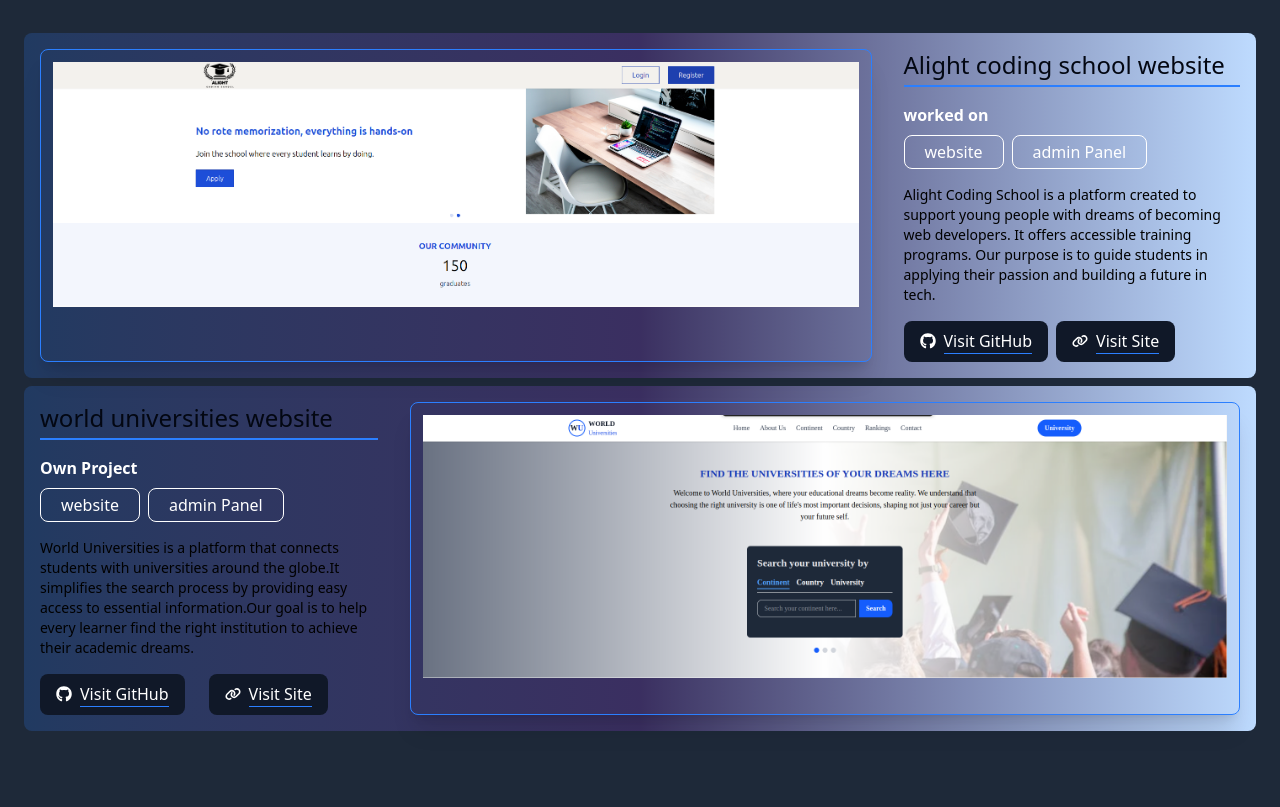
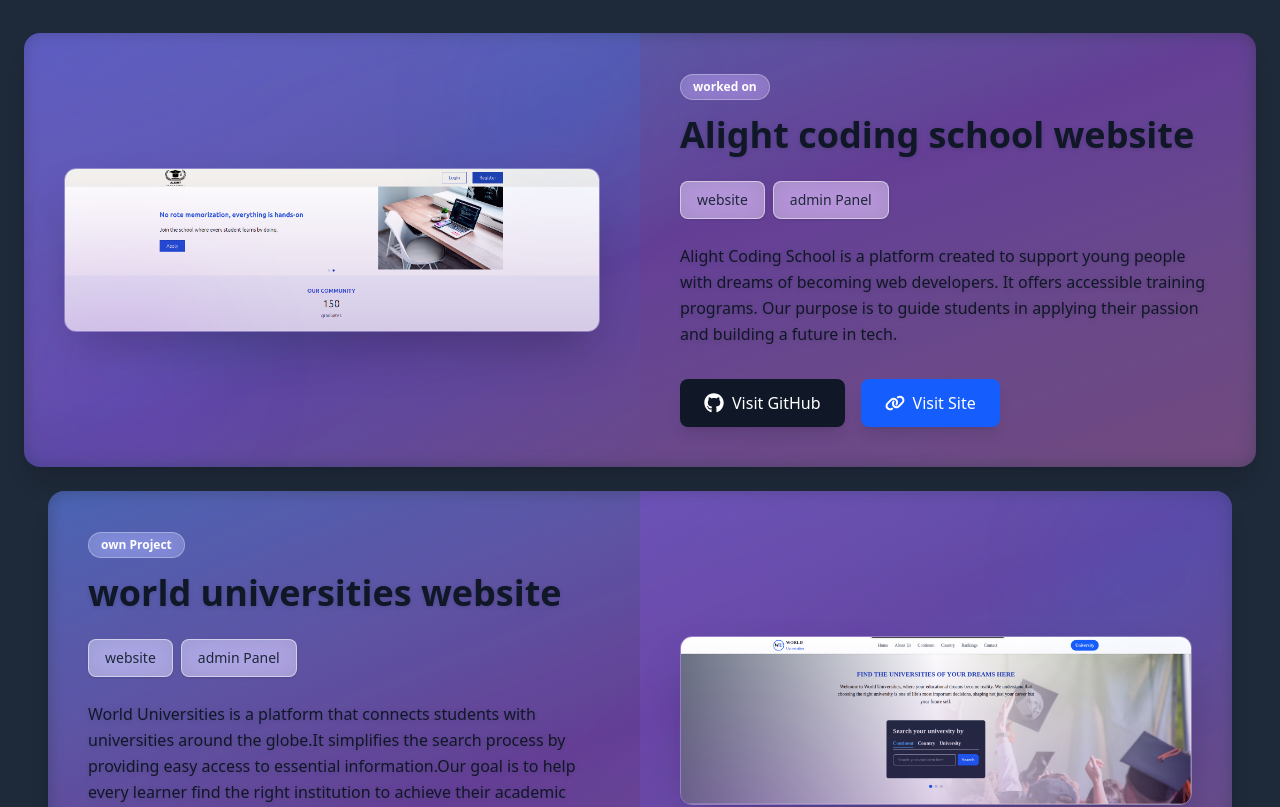
Before and after one commit to Freddy-bij/Personal_Portfolio, a React (Vite) app: page / in a window 1280 px wide. Shown: the part 3240-4047 px from the top of the page. Built offline with nearby package versions, Linux system fonts and the light colour scheme.

Commit message:
add update code

```diff
--- a/src/Components/ProjectsSect.jsx
+++ b/src/Components/ProjectsSect.jsx
@@ -5,7 +5,7 @@ import { FaGithub, FaLink } from "react-icons/fa6"
 import { Link } from "react-router"
 import { filsContent } from "../contents/apiContent"
 
-import { useContext } from "react"
+import { useContext, useState } from "react"
 import WorldProject from "./WorldProject"
 
 
@@ -37,6 +37,7 @@ const Projects=[
 
 const ProjectsSect = () => {
     const { isChange, setIsChange } = useContext(filsContent)
+      const [isHovered, setIsHovered] = useState(false);
   return (
     <div id="projects" className="max-w-7xl mx-auto px-6 ">
       <motion.div
@@ -59,57 +60,111 @@ const ProjectsSect = () => {
 
 
       {
+
         Projects.map((project) => (
-           <div className="  bg-gradient-to-r from-blue-500/20 via-purple-500/20  to-blue-200  lg:flex p-4 mb-2 rounded-lg gap-8">
-        <div className="border-blue-500 border shadow-xl p-3 rounded-lg">
+              <div
+                key={project.id}
+                className="relative rounded-2xl shadow-xl hover:shadow-2xl transition-all duration-300 overflow-hidden backdrop-blur-sm"
+                onMouseEnter={() => setIsHovered(true)}
+                onMouseLeave={() => setIsHovered(false)}
+              >
 
-          <div className="">
-            <img src={project.image} alt="alight1" className="h-full" />
-          </div>
+                <div className="absolute inset-0 bg-gradient-to-br from-blue-500/30 via-purple-500/25 to-pink-500/20"></div>
+                <div className="absolute inset-0 bg-gradient-to-tl from-blue-400/10 via-transparent to-purple-400/10"></div>
+
+
+                <div className="absolute inset-0 bg-white/5 backdrop-blur-sm"></div>
+
+                <div className="relative grid lg:grid-cols-2 gap-0">
+
+                  <div className="relative p-8 lg:p-10 flex items-center justify-center">
+
+                    <div className="absolute inset-0 bg-gradient-to-br from-purple-500/20 via-blue-500/15 to-transparent"></div>
+
+                    <div
+                      className={`
+                        relative rounded-xl overflow-hidden shadow-2xl border border-white/30
+                        transition-transform duration-500
+                        ${isHovered ? "scale-105 rotate-1" : "scale-100"}
+                      `}
+                    >
+                      <img
+                        src={project.image}
+                        alt={project.title}
+                        className="h-full"
+                      />
+
+                      <div className="absolute inset-0 bg-gradient-to-t from-purple-900/20 to-transparent"></div>
+                    </div>
+
+
+                    <div className="absolute top-4 right-4 w-32 h-32 bg-blue-500/30 rounded-full blur-3xl animate-pulse"></div>
+                    <div className="absolute bottom-4 left-4 w-40 h-40 bg-purple-500/30 rounded-full blur-3xl animate-pulse"></div>
+                  </div>
+                  <div className="p-8 lg:p-10 flex flex-col justify-between">
+                    <div>
+
+                      <div className="mb-6">
+                        <span className="inline-block px-3 py-1 text-xs font-semibold text-white bg-white/20 backdrop-blur-md rounded-full mb-3 border border-white/30">
+                          {project.subtitle}
+                        </span>
+                        <h2 className="text-3xl lg:text-4xl font-bold text-gray-900 mb-4 leading-tight drop-shadow-sm">
+                          {project.title}
+                        </h2>
+                      </div>
+
+
+                      <div className="flex flex-wrap gap-2 mb-6">
+                        {project.branchs.map((branch, index) => (
+                          <span
+                            key={index}
+                            className="px-4 py-2 text-sm font-medium text-gray-800 bg-white/40 backdrop-blur-md rounded-lg hover:bg-white/60 transition-all border border-white/50 shadow-sm"
+                          >
+                            {branch}
+                          </span>
+                        ))}
+                      </div>
+
+
+                      <p className="text-gray-900 font-medium leading-relaxed mb-8 drop-shadow-sm">
+                        {project.description}
+                      </p>
+                    </div>
+
+                    <div className="flex flex-wrap gap-4">
+                      {project.links.map((link, index) => (
+                        <a
+                          key={index}
+                          href={link.url}
+                          target="_blank"
+                          rel="noopener noreferrer"
+                          className={`
+                            flex items-center gap-2 px-6 py-3 rounded-lg font-medium
+                            transition-all duration-300 transform hover:scale-105 shadow-lg
+                            ${
+                              link.type === "github"
+                                ? "bg-gray-900 text-white hover:bg-gray-800"
+                                : "bg-blue-600 text-white hover:bg-blue-700"
+                            }
+                          `}
+                        >
+                          {link.type === "github" ? (
+                            <FaGithub className="text-xl" />
+                          ) : (
+                            <FaLink className="text-xl" />
+                          )}
+                          <span>{link.label}</span>
+                        </a>
+                      ))}
+                    </div>
+                  </div>
 
 
 
-        </div>
-
-        <div className="md:w-200">
-          <h2 className="text-2xl text-gray-950 border-b-blue-500 border-b-2  mt-4 pb-1 md:mt-0 mb-4 text-bold">{project.title}</h2>
-          <span className="text-white font-bold ">{project.subtitle}</span>
-
-
-          <div className="flex my-2 gap-2">
-            <div className="border rounded-lg px-5 py-1 gap-1  mb-3 sm:mb-0">{project.branchs[0]}</div>
-             <div className="border rounded-lg px-5 py-1 gap-1  mb-3 sm:mb-0">{project.branchs[1]}</div>
-
-          </div>
-
-
-
-          <div>
-            <p className="my-4 text-sm text-black font-medium">{project.description}</p>
-          </div>
-          <div className="flex  gap-2">
-
-            {project.links.map((link , index)=>(
-                 <div className={`flex ${isChange? " bg-gray-900" : "bg-gray-300"} px-4 py-2 rounded-lg items-center gap-2 sm:mb-0 mb-2`}>
-              <a
-                 key={index}
-                 href={link.url}
-                 target="_blank"
-                 rel="noopener noreferrer"
-                 className="flex items-center gap-2"
-              >
-              {link.type ==="github" ? <FaGithub/> : <FaLink/>}
-              <span className="border-b-blue-500 border-b hover:border-none hover:text-blue-500 ">{link.label}</span>
-              </a>
-            </div>
+                </div>
+              </div>
             ))}
 
-
-          </div>
-        </div>
-      </div>
-        ))
-      }
       <WorldProject/>
 
     </div>
--- a/src/Components/WorldProject.jsx
+++ b/src/Components/WorldProject.jsx
@@ -1,14 +1,13 @@
 
-import { FaGithub, FaLink } from "react-icons/fa6"
-import { filsContent } from "../contents/apiContent"
-import { useContext } from "react"
+import { FaGithub, FaLink } from "react-icons/fa6";
+import { useState } from "react";
 import univ1 from "../images/univ1.png"
 
 const Projects = [
    {
         "id": 2,
         "title": "world universities website",
-        "subtitle": "Own Project",
+        "subtitle": "own Project",
         "branchs": [
             "website",
             "admin Panel"
@@ -26,69 +25,119 @@ const Projects = [
                 "url": "https://world-universities.vercel.app/"
             }
         ],
-        "image":univ1
+        "image": univ1
     }
 ]
 
 const WorldProject = () => {
-      const { isChange, setIsChange } = useContext(filsContent)
+  const [isHovered, setIsHovered] = useState(false);
+
   return (
+    <div className="max-w-7xl mx-auto p-6">
+      {Projects.map((project) => (
+        <div
+          key={project.id}
+          className="relative rounded-2xl shadow-xl hover:shadow-2xl transition-all duration-300 overflow-hidden backdrop-blur-sm"
+          onMouseEnter={() => setIsHovered(true)}
+          onMouseLeave={() => setIsHovered(false)}
+        >
+
+          <div className="absolute inset-0 bg-gradient-to-br from-blue-500/30 via-purple-500/25 to-pink-500/20"></div>
+          <div className="absolute inset-0 bg-gradient-to-tl from-blue-400/10 via-transparent to-purple-400/10"></div>
+
+
+          <div className="absolute inset-0 bg-white/5 backdrop-blur-sm"></div>
+
+          <div className="relative grid lg:grid-cols-2 gap-0">
+
+            <div className="p-8 lg:p-10 flex flex-col justify-between">
               <div>
 
-         {
-                Projects.map((project) => (
-                   <div className="  bg-gradient-to-r from-blue-500/20 via-purple-500/20  to-blue-200   lg:flex p-4 mb-2 rounded-lg gap-8">
-                <div className="md:w-200">
-                  <h2 className="sm:text-2xl  text-gray-950 border-b-blue-500 border-b-2  mt-4 pb-1 md:mt-0 mb-4 text-bold">{project.title}</h2>
-                  <span className=" font-bold ">{project.subtitle}</span>
-
-
-                  <div className="flex my-2 gap-2">
-                    <div className="border rounded-lg px-5 py-1 gap-1  mb-3 sm:mb-0">{project.branchs[0]}</div>
-                     <div className="border rounded-lg px-5 py-1 gap-1  mb-3 sm:mb-0">{project.branchs[1]}</div>
-
+                <div className="mb-6">
+                  <span className="inline-block px-3 py-1 text-xs font-semibold text-white bg-white/20 backdrop-blur-md rounded-full mb-3 border border-white/30">
+                    {project.subtitle}
+                  </span>
+                  <h2 className="text-3xl lg:text-4xl font-bold text-gray-900 mb-4 leading-tight drop-shadow-sm">
+                    {project.title}
+                  </h2>
                 </div>
 
 
+                <div className="flex flex-wrap gap-2 mb-6">
+                  {project.branchs.map((branch, index) => (
+                    <span
+                      key={index}
+                      className="px-4 py-2 text-sm font-medium text-gray-800 bg-white/40 backdrop-blur-md rounded-lg hover:bg-white/60 transition-all border border-white/50 shadow-sm"
+                    >
+                      {branch}
+                    </span>
+                  ))}
+                </div>
 
-                  <div>
-                    <p className="my-4 text-sm text-black font-medium">{project.description}</p>
+
+                <p className="text-gray-900 font-medium leading-relaxed mb-8 drop-shadow-sm">
+                  {project.description}
+                </p>
               </div>
-                  <div className="flex  gap-6">
 
-                    {project.links.map((link , index)=>(
-                         <div className={`flex ${isChange? " bg-gray-900" : "bg-gray-300"} px-4 py-2 rounded-lg items-center gap-2 sm:mb-0 mb-2`}>
+              <div className="flex flex-wrap gap-4">
+                {project.links.map((link, index) => (
                   <a
                     key={index}
                     href={link.url}
                     target="_blank"
                     rel="noopener noreferrer"
-                         className="flex items-center gap-2"
+                    className={`
+                      flex items-center gap-2 px-6 py-3 rounded-lg font-medium
+                      transition-all duration-300 transform hover:scale-105 shadow-lg
+                      ${
+                        link.type === "github"
+                          ? "bg-gray-900 text-white hover:bg-gray-800"
+                          : "bg-blue-600 text-white hover:bg-blue-700"
+                      }
+                    `}
                   >
-                      {link.type ==="github" ? <FaGithub/> : <FaLink/>}
-                      <span className="border-b-blue-500 border-b hover:border-none hover:text-blue-500 ">{link.label}</span>
+                    {link.type === "github" ? (
+                      <FaGithub className="text-xl" />
+                    ) : (
+                      <FaLink className="text-xl" />
+                    )}
+                    <span>{link.label}</span>
                   </a>
-                    </div>
                 ))}
-
-
               </div>
             </div>
 
-                     <div className="border-blue-500 border shadow-xl md:mt-0 mt-5 p-3 rounded-lg">
 
-                  <div className="">
-                    <img src={project.image} alt="alight1"  />
+            <div className="relative p-8 lg:p-10 flex items-center justify-center">
+
+              <div className="absolute inset-0 bg-gradient-to-br from-purple-500/20 via-blue-500/15 to-transparent"></div>
+
+              <div
+                className={`
+                  relative rounded-xl overflow-hidden shadow-2xl border border-white/30
+                  transition-transform duration-500
+                  ${isHovered ? "scale-105 rotate-1" : "scale-100"}
+                `}
+              >
+                <img
+                  src={project.image}
+                  alt={project.title}
+                  className=""
+                />
+
+                <div className="absolute inset-0 bg-gradient-to-t from-purple-900/20 to-transparent"></div>
               </div>
 
 
-
+              <div className="absolute top-4 right-4 w-32 h-32 bg-blue-500/30 rounded-full blur-3xl animate-pulse"></div>
+              <div className="absolute bottom-4 left-4 w-40 h-40 bg-purple-500/30 rounded-full blur-3xl animate-pulse"></div>
             </div>
           </div>
-                ))
-              }
         </div>
-  )
-}
+      ))}
+    </div>
+  );
+};
 
-export default WorldProject
+export default WorldProject;
--- a/src/Projects.json
+++ /dev/null
@@ -1,48 +0,0 @@
-[
-    {
-        "id": 1,
-        "title": "Alight coding school website",
-        "subtitle": "worked on",
-        "branchs": [
-            "website",
-            "admin Panel"
-        ],
-        "description": "Alight Coding School is a platform created to support young people with dreams of becoming web developers. It offers accessible training programs. Our purpose is to guide students in applying their passion and building a future in tech.",
-        "links": [
-            {
-                "type": "github",
-                "label": "Visit GitHub",
-                "url": "https://github.com/eugide/alight-coding-school-website"
-            },
-            {
-                "type": "site",
-                "label": "Visit Site",
-                "url": "https://cs-website-1.onrender.com/"
-            }
-        ],
-        "image": "./src/images/alight1.png"
-    },
-    {
-        "id": 2,
-        "title": "world universities website",
-        "subtitle": "own Project",
-        "branchs": [
-            "website",
-            "admin Panel"
-        ],
-        "description": "World Universities is a platform that connects students with universities around the globe.It simplifies the search process by providing easy access to essential information.Our goal is to help every learner find the right institution to achieve their academic dreams.",
-        "links": [
-            {
-                "type": "github",
-                "label": "Visit GitHub",
-                "url": "https://github.com/Freddy-bij/world-universities-websity"
-            },
-            {
-                "type": "site",
-                "label": "Visit Site",
-                "url": "https://world-universities.vercel.app/"
-            }
-        ],
-        "image": "./src/images/univ1.png"
-    }
-]
```
Lines whose indentation alone changed are shown as unchanged.
